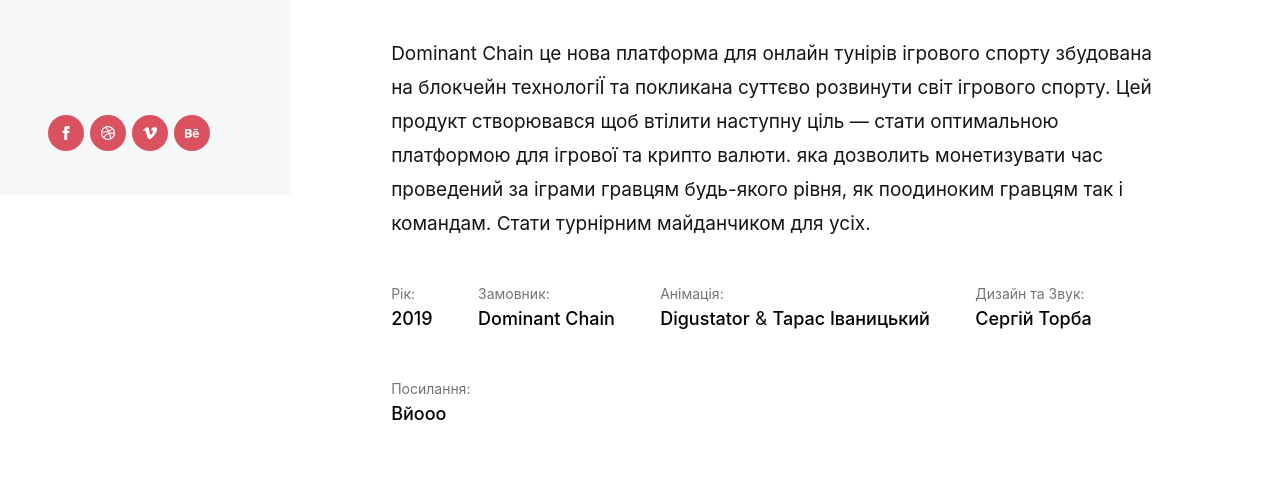
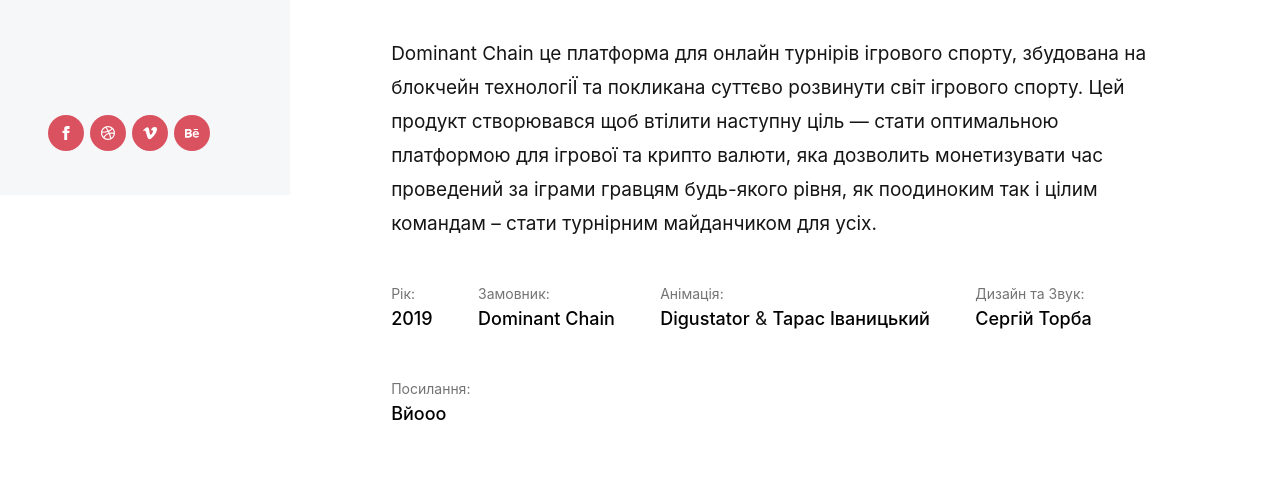
Before and after one commit to smooozy/smooozy.github.io, a plain HTML site: page proj-dominant-chain_ua.html in a window 1280 px wide. Shown: the part 605-1093 px from the top of the page. Drawn offline with Linux system fonts and the light colour scheme.

Commit message:
dom chain txt

```diff
--- a/proj-dominant-chain_ua.html
+++ b/proj-dominant-chain_ua.html
@@ -144,7 +144,7 @@
                     <div class="entry__content">
 
                         <p>
-                        Dominant Chain це нова платформа для онлайн тунірів ігрового спорту збудована на блокчейн технологіЇ та покликана суттєво розвинути світ ігрового спорту. Цей продукт створювався щоб втілити наступну ціль — стати оптимальною платформою для ігрової та крипто валюти. яка дозволить монетизувати час проведений за іграми гравцям будь-якого рівня, як поодиноким гравцям так і командам. Стати турнірним майданчиком для усіх.
+                        Dominant Chain це платформа для онлайн турнірів ігрового спорту, збудована на блокчейн технологіЇ та покликана суттєво розвинути світ ігрового спорту. Цей продукт створювався щоб втілити наступну ціль — стати оптимальною платформою для ігрової та крипто валюти, яка дозволить монетизувати час проведений за іграми гравцям будь-якого рівня, як поодиноким так і цілим командам – стати турнірним майданчиком для усіх.
                         </p>
 
                         <ul class="credits">
```
